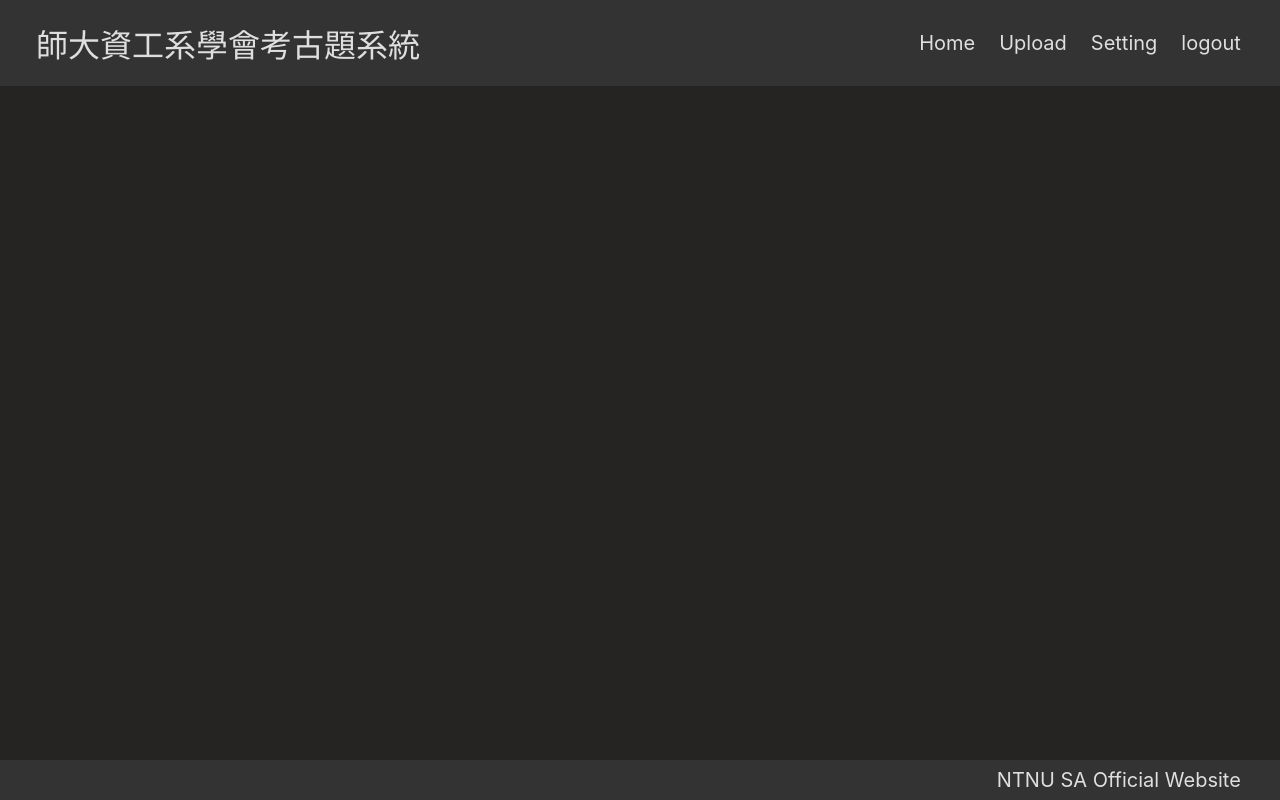
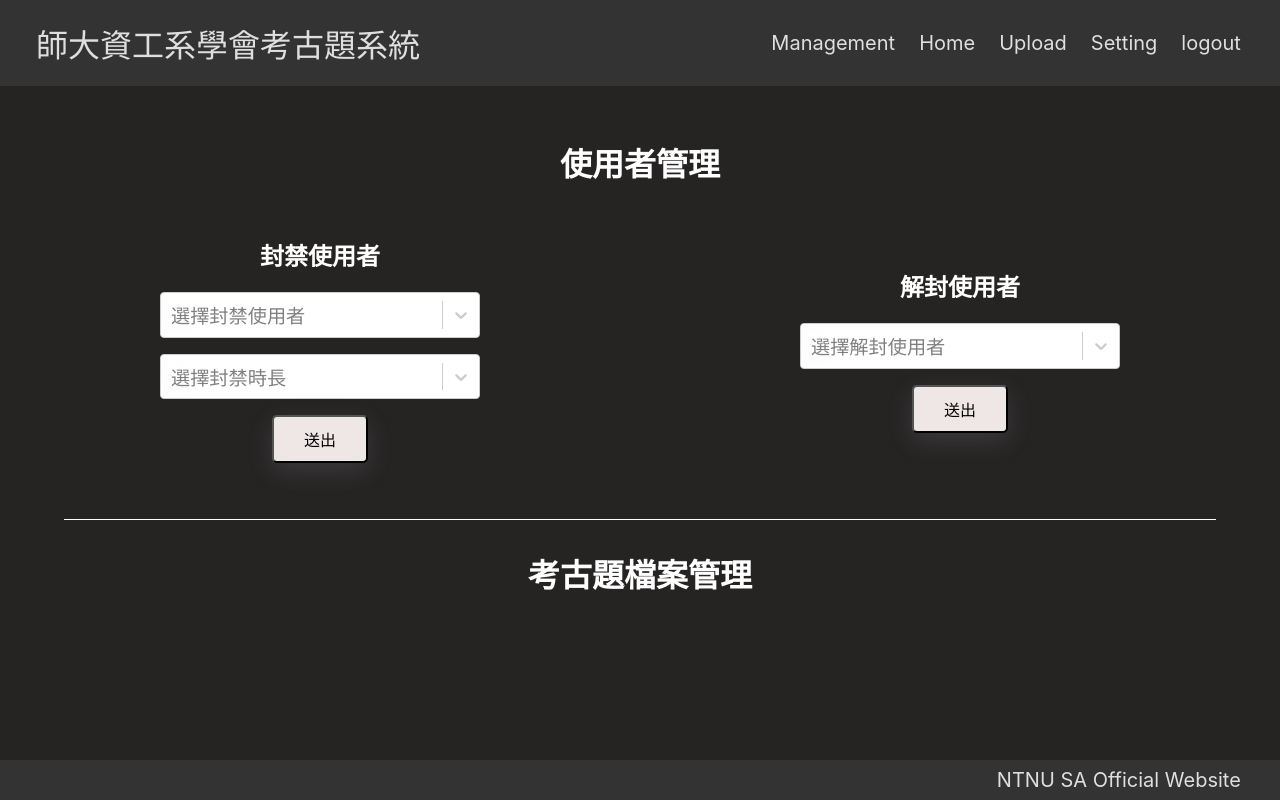
Before and after one commit to NTNU-CSIE-SA/previousExamSystem, a React (Create React App) app: page /management in a window 1280 px wide. Built offline with nearby package versions, Linux system fonts and the light colour scheme.

Commit message:
feat : admin user list management component

```diff
--- a/src/App.js
+++ b/src/App.js
@@ -20,7 +20,7 @@ function App() {
 
   function checkIsAdmin(token) {
     //ToDo: check the token and return true if the user is admin
-    return false
+    return true
   }
 
   return (
--- a/src/components/Home.js
+++ b/src/components/Home.js
@@ -135,7 +135,8 @@ export default function Home(){
                 <button
                 style={
                     {
-                        marginTop: '.5rem',
+                        display: 'flex',
+                        justifyContent: 'center',
                         width: '6rem',
                         height: '3rem',
                         borderRadius: '5px',
--- a/src/components/Management.js
+++ b/src/components/Management.js
@@ -1,8 +1,180 @@
+import Select from 'react-select'
+import "../style/management.css"
+import React, { useState } from 'react';
+
 export default function Management(){
 
     return(
-        <>
-        </>
+        <div className="management-container">
+            <UserManagement></UserManagement>
+            <DBManagement></DBManagement>
+        </div>
     )
 
 }
+
+function fetchUserList(){
+    //ToDo: fetch userList to setup bannedList and normalList
+    //bannedList = users that is banned right now
+    //normalList = users that is not banned right now
+    //fetch user list
+
+    const normalList = [{label : "user1", value : "user1"},
+                {label : "user2", value : "user2"},
+                {label : "user3", value : "user3"}]
+
+    const bannedList = [{label : "user4", value : "user4"},
+                {label : "user5", value : "user5"},
+                {label : "user6", value : "user6"}]
+
+    return [bannedList , normalList]
+
+}
+
+
+const DBManagement = (props) =>{
+
+    return(
+        <div className="db-management">
+            <h1>考古題檔案管理</h1>
+        </div>
+    )
+}
+
+
+
+const UserManagement = (props) =>{
+
+    function confirmBanned(){
+        //ToDo: confirm banned user
+        //update bannedList and normalList to backend
+        //the list that is going to be banned = selectedNormalUser
+
+    }
+
+    function confirmUnbanned(){
+        //ToDo: confirm unbanned user
+        //update bannedList and normalList to backend
+        //the list that is going to be unbanned = selectedBannedUser
+    }
+
+    const userListData = fetchUserList()
+
+    const [bannedList , setBannedList] = useState(userListData[0])
+    const [normalList , setNormalList] = useState(userListData[1])
+
+    const bannedTimeList = [
+        {label : "1 day",value : "1"},
+        {label : "3 days",value : "2"},
+        {label : "7 days",value : "3"},
+        {label : "14 days",value : "4"},
+        {label : "28 days",value : "5"},
+        {label : "3 months",value : "6"},
+        {label : "1 year",value : "7"},
+        {label : "10 years",value : "8"},
+    ]
+
+    const [selectedBannedUser , setSelectedBannedUser] = useState([])
+    const [selectedNormalUser , setSelectedNormalUser] = useState([])
+    const [bannedTime , setBannedTime] = useState("1")
+
+    const selectStyle = {
+
+        control: (provided, state) => ({
+            ...provided,
+            height: '2.85rem',
+            boxShadow: "none",
+            border: state.isFocused && "none"
+          }),
+          valueContainer: (provided, state) => ({
+            ...provided,
+            fontSize: '1.2rem'
+
+          }),
+          menu: (provided, state) => ({
+            ...provided,
+            border: "none",
+            boxShadow: "none"
+          }),
+          option: (provided, state) => ({
+             ...provided,
+             backgroundColor: state.isFocused && "lightgray",
+
+          })
+
+    }
+
+    return(
+        <div className='user-management-container'>
+            <h1>使用者管理</h1>
+            <container>
+                <containerchild>
+                    <h2>封禁使用者</h2>
+                    <Select className='select-object'
+                        options={normalList}
+                        onChange={(value)=>setSelectedNormalUser(value)}
+                        value={selectedNormalUser}
+                        placeholder="選擇封禁使用者"
+                        isMulti={true}
+                        styles={selectStyle}
+                    />
+                    <Select className='select-object'
+                        options={bannedTimeList}
+                        onChange={(value)=>setBannedTime(value)}
+                        value={bannedTime}
+                        placeholder="選擇封禁時長"
+                        isMulti={false}
+                        styles={selectStyle}
+                    />
+                    <button
+                        style={
+                            {
+                                display: 'flex',
+                                justifyContent: 'center',
+                                width: '6rem',
+                                height: '3rem',
+                                borderRadius: '5px',
+                                fontSize: '1rem',
+                                margin: 0,
+                                marginBottom: '1rem',
+                            }
+                        }
+                        onClick={confirmBanned}
+                        >
+                        送出
+                    </button>
+                </containerchild>
+                <containerchild>
+                    <h2 style={{color: 'white',}}>解封使用者</h2>
+                    <Select className='select-object'
+                        options={bannedList}
+                        onChange={(value)=>setSelectedBannedUser(value)}
+                        value={selectedBannedUser}
+                        placeholder="選擇解封使用者"
+                        isMulti={true}
+                        styles={selectStyle}
+                    />
+                    <button
+                        style={
+                            {
+                                display: 'flex',
+                                justifyContent: 'center',
+                                width: '6rem',
+                                height: '3rem',
+                                borderRadius: '5px',
+                                fontSize: '1rem',
+                                margin: 0,
+                                marginBottom: '1rem',
+                            }
+                        }
+                        onClick={confirmUnbanned}
+                        >
+                        送出
+                    </button>
+                </containerchild>
+            </container>
+            <hr size="1" align="center" noshade width="90%" color="white"></hr>
+        </div>
+    )
+
+}
--- /dev/null
+++ b/src/style/management.css
@@ -0,0 +1,57 @@
+.management-container{
+    width: 100%;
+    height: 90%;
+    display: flex;
+    overflow-y: auto;
+    overflow-x: hidden;
+    flex-direction: column;
+    justify-content: center;
+    align-items: center;
+}
+
+.user-management-container{
+    margin-top: 2rem;
+    width: 100%;
+    display: flex;
+    flex-direction: column;
+    justify-content: center;
+    align-items: center;
+}
+
+container{
+    display: flex;
+    width: 100%;
+    height: 100%;
+    justify-content: center;
+    align-items: center;
+
+}
+
+containerchild{
+    width: 50%;
+    height: 100%;
+    margin: 2rem;
+    display: flex;
+    flex-direction: column;
+    justify-content: center;
+    align-items: center;
+}
+
+
+h1{
+    color: white;
+    margin-bottom: 0;
+}
+
+h2{
+    color: white;
+}
+
+.db-management{
+    height: 40%;
+    width: 100%;
+    display: flex;
+    flex-direction: column;
+    justify-content: center;
+    align-items: center;
+}
```
